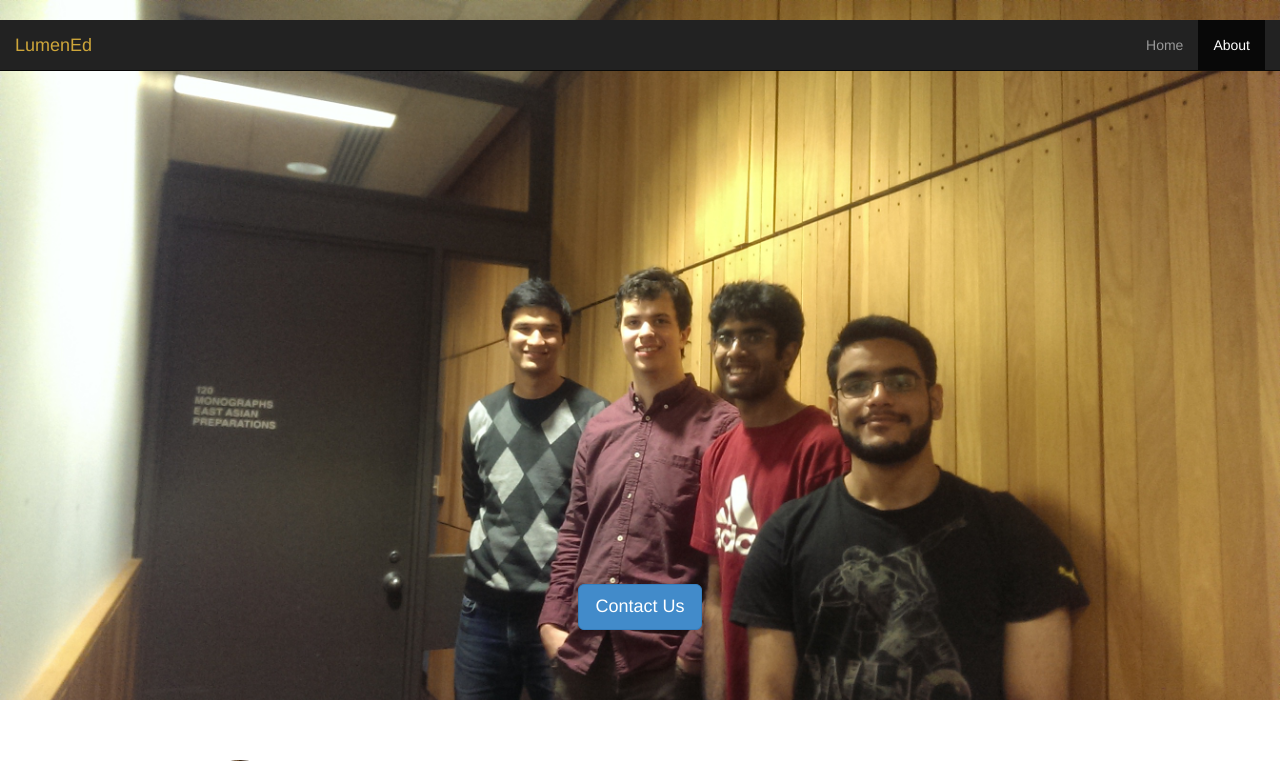
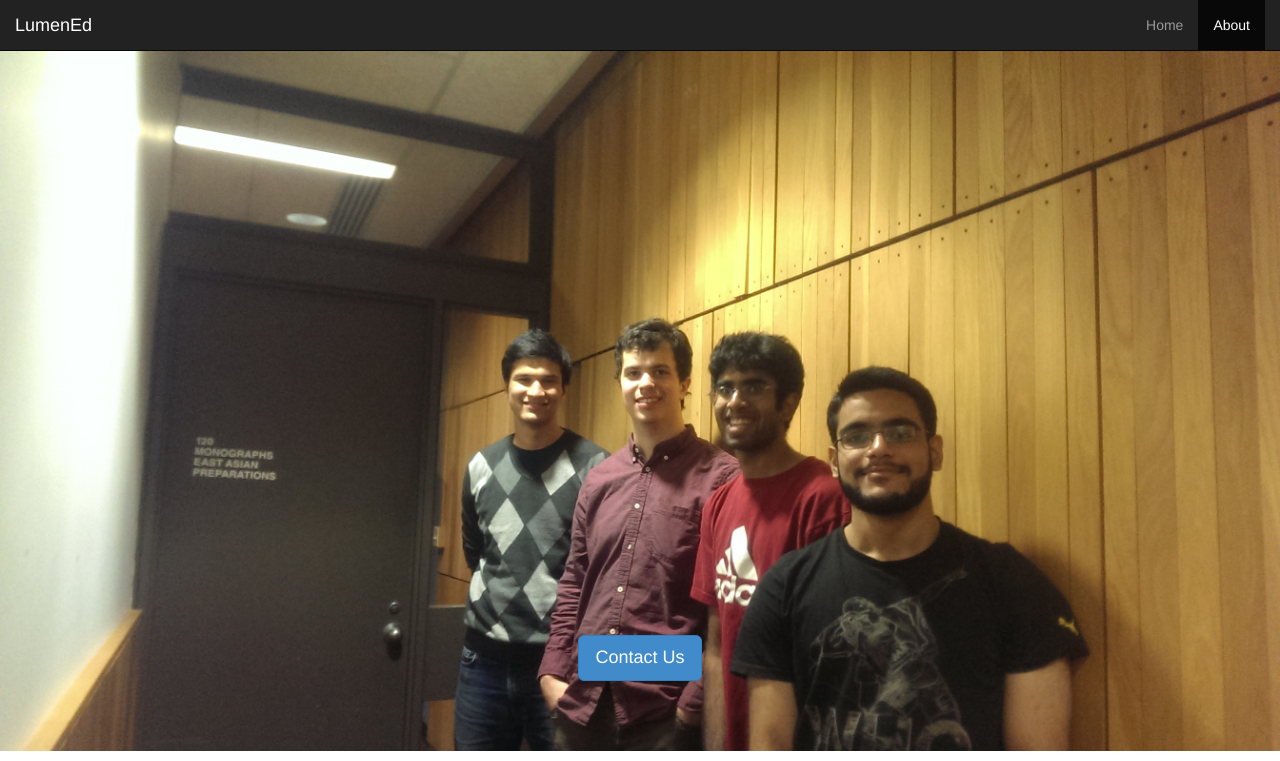
Before and after one commit to lumened/website, a PHP site: page /about.html in a window 1280 px wide. Shown: the top 761 px of the page. Run offline with PHP 8.4, Linux system fonts and the light colour scheme; some libraries are stand-ins or nearby versions.

Commit message:
fixed navbar hieght and some other stuff

```diff
--- a/css/carousel.css
+++ b/css/carousel.css
@@ -56,6 +56,7 @@ body {
 /* Carousel base class */
 .carousel {
  /*  max-height: 500px; */
+  margin-top: 51px;
   margin-bottom: 60px;
 }
 /* Since positioning the image, we need to help out the caption */
@@ -134,7 +135,7 @@ body {
 
   /* Navbar positioning foo */
   .navbar-wrapper {
-    margin-top: 20px;
+    margin-top: 0px;
   }
 
   .navbar-wrapper .container {
--- a/home.html
+++ b/home.html
@@ -80,7 +80,8 @@
       </ol>
       <div class="carousel-inner">
         <div class="item active">
-          <img src="img/chicken.jpg" alt="First Slide" class="img-responsive">
+          <img src="img/logo.png" alt="First Slide" class="img-responsive">
+		  <iframe width="1351" height="500" allowfullscreen="" src="http://www.youtube.com/embed/1t6uEK08vuA?feature=player_detailpage" frameborder="0"></iframe>
           <div class="container">
             <div class="carousel-caption">
               <h1>LumenEd</h1>
```
